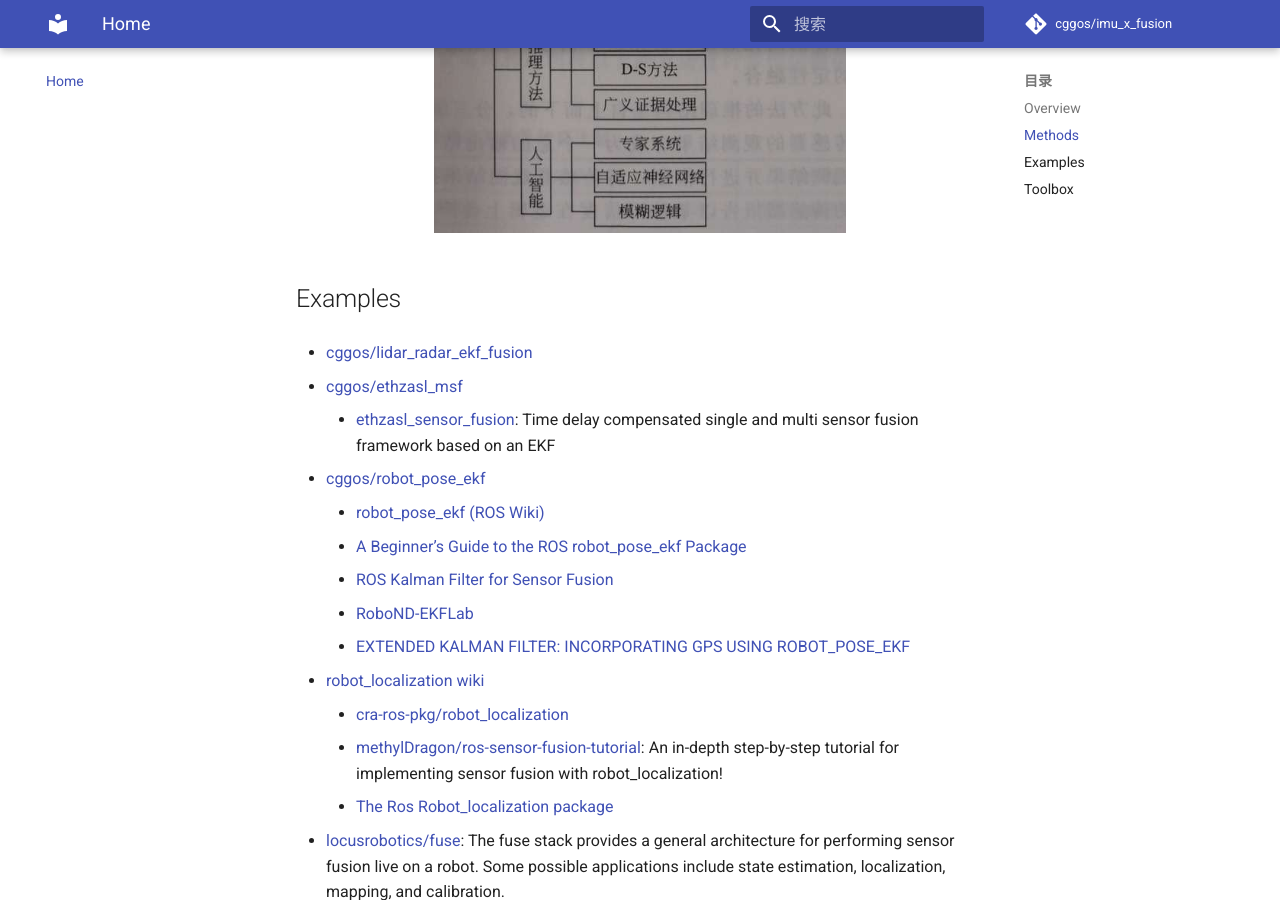
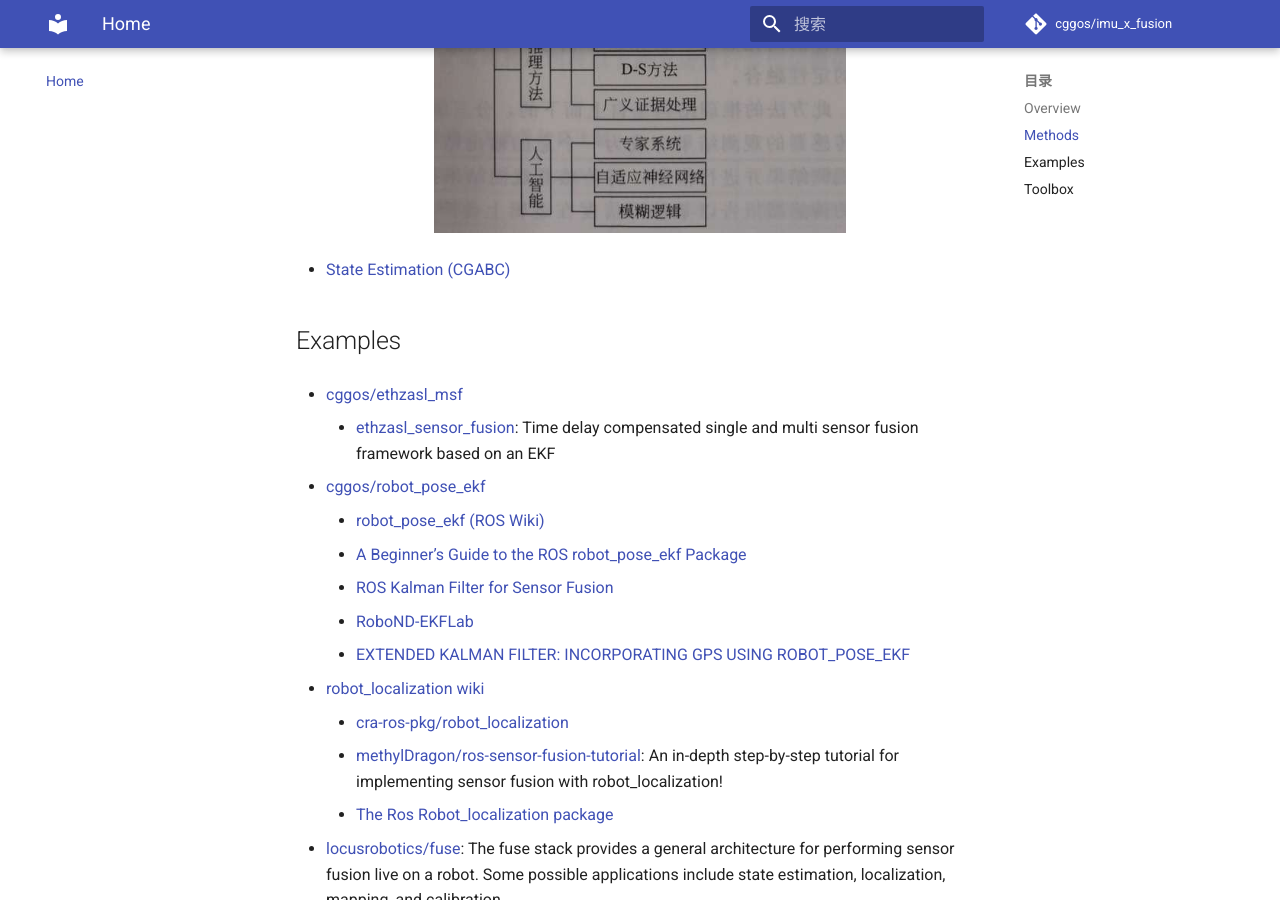
Before and after one commit to cggos/imu_x_fusion, an MkDocs documentation site: the page built from docs/index.md, in a window 1280 px wide and 900 px high, scrolled down 1370 px. Built offline with MkDocs 1.6.1 and Material for MkDocs 9.7.7, drawn with Linux system fonts in a browser that asks for light colours; comment, search, counter and statistics services are not loaded.

Commit message:
update docs

```diff
--- a/docs/index.md
+++ b/docs/index.md
@@ -21,10 +21,10 @@
   <img src="./img/sensor_fusion_methods.jpg" style="width:60%">
 </p>
 
+* [State Estimation (CGABC)](https://est.cgabc.xyz/)
+
 
 ## Examples
-
-* [cggos/lidar_radar_ekf_fusion](https://github.com/cggos/lidar_radar_ekf_fusion)
 
 * [cggos/ethzasl_msf](https://github.com/cggos/ethzasl_msf)
     - [ethzasl_sensor_fusion](http://wiki.ros.org/ethzasl_sensor_fusion): Time delay compensated single and multi sensor fusion framework based on an EKF
--- a/mkdocs.yml
+++ b/mkdocs.yml
@@ -97,6 +97,7 @@ nav:
 
   - INS:
     - Overview: ins/README.md
+    - IMU: ins/imu.md
     - SINS & AHRS: ins/sins_ahrs.md
 
   - GNSS:
```
Also changed, not shown: docs/sensor/radar.md (+2 -0 lines), 1 other file.
